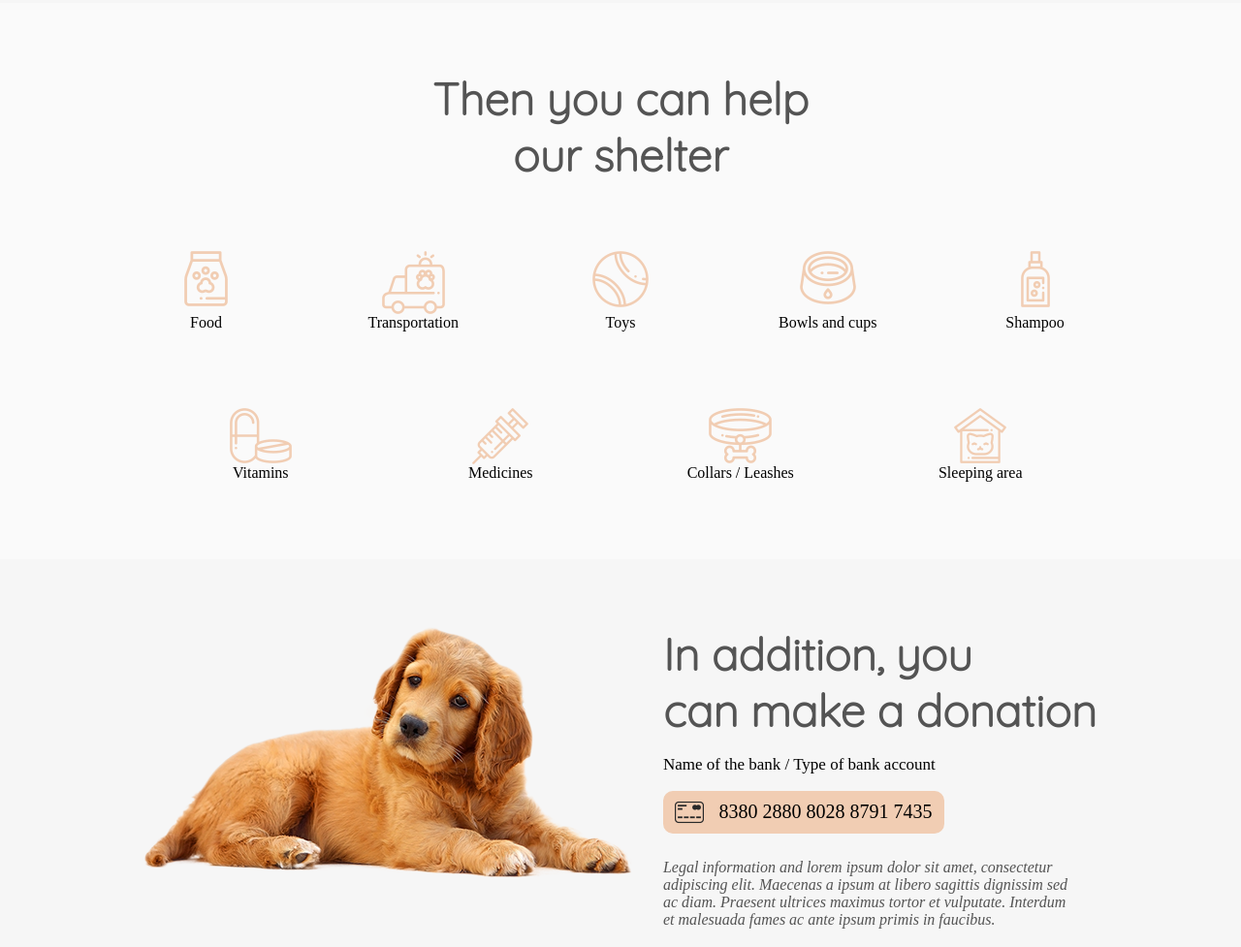
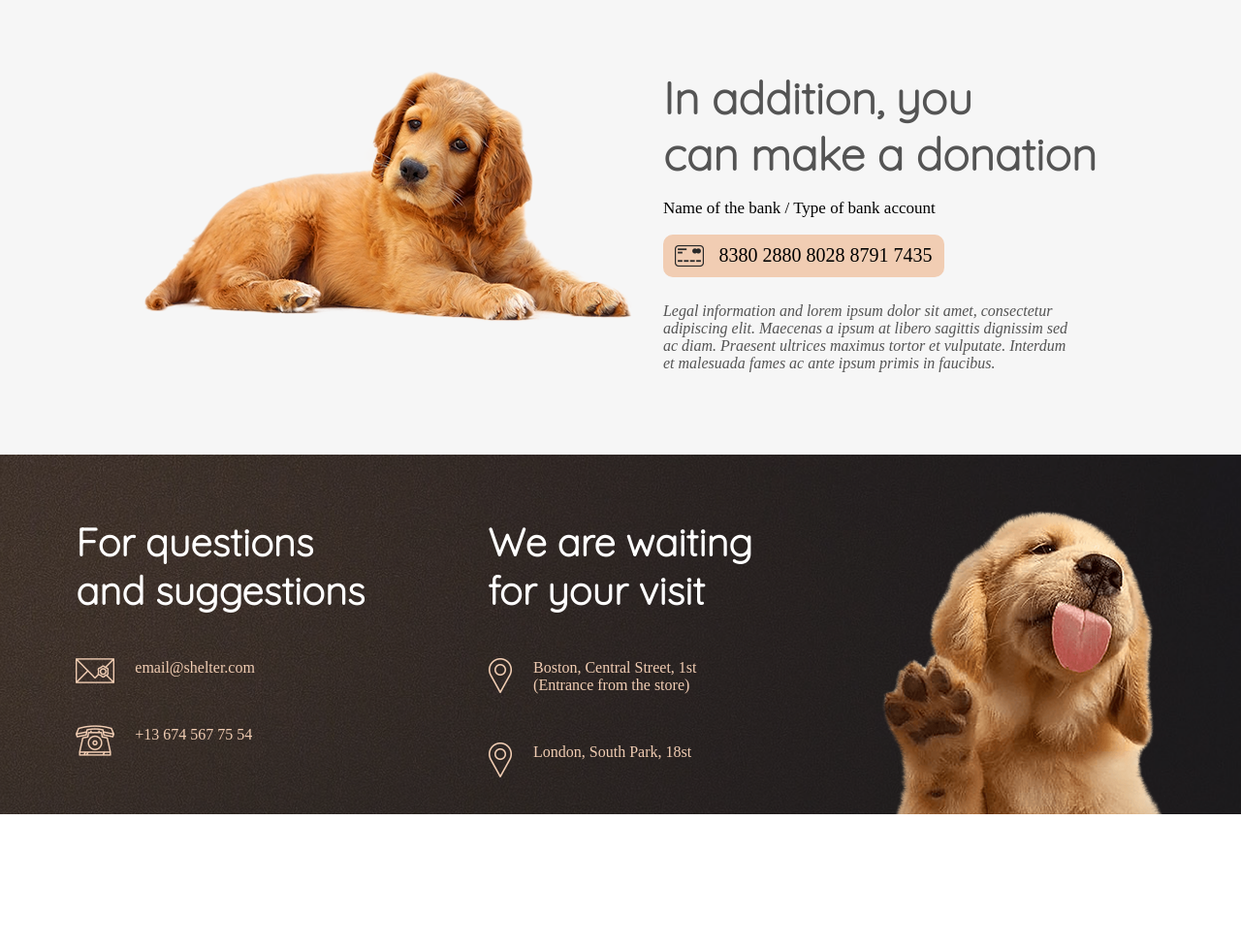
Before and after one commit to torioyoshiko/animal-shelter, a plain HTML site: page index.html in a window 1280 px wide. Shown: the part 2143-3120 px from the top of the page at 97% size. After the commit the page ends 2983 px from the top, so only its background shows below. Drawn offline with Linux system fonts and the light colour scheme.

Commit message:
Fix paddigns

```diff
--- a/css/main-style.css
+++ b/css/main-style.css
@@ -362,7 +362,7 @@ body {
 }
 
 .donation-info {
-    font-family: Georgia regular;
+    font-family: Georgia regular, serif;
     font-size: 17px;
 }
 
@@ -477,11 +477,7 @@ body {
 @media screen and (max-width: 800px) {
     .header-container {
         width: 100%;
-    }
-
-    .header-top,
-    .first-text-block {
-        margin-left: 10px;
+        padding-left: 30px;
     }
 
     .first-text-block h2 {
@@ -490,6 +486,10 @@ body {
 
     .first-text-block p {
         font-size: 20px;
+    }
+
+    .about-img {
+        margin: 0;
     }
 }
 
@@ -616,11 +616,7 @@ body {
     .main-nav {
         width: 300px;
         flex-wrap: nowrap;
-<<<<<<< HEAD
-        padding-bottom: 55px;
-=======
         padding-bottom: 70px;
->>>>>>> adf44c96e4133f2de0f4eace21d289ab82cee867
     }
 }
 
@@ -628,8 +624,6 @@ body {
     .main-nav li{
         font-size: 21px;
     }
-<<<<<<< HEAD
-=======
 }
 
 @media screen and (max-width: 1250px){
@@ -637,5 +631,4 @@ body {
         flex-wrap: nowrap;
         margin-right: 0;
     }
->>>>>>> adf44c96e4133f2de0f4eace21d289ab82cee867
 }
--- a/index.html
+++ b/index.html
@@ -97,53 +97,6 @@
     </div>
 
 
-    <div class="help-shelter">
-        <div class="container">
-            <h2 class="section-title">Then you can help<br>our shelter</h2>
-            <div class="five-help">
-                <div class="block-item">
-                <img src="img/help/food.png">
-                    Food
-                </div>
-            <div class="block-item">
-                <img src="img/help/ambulance.png">
-                Transportation
-            </div>
-            <div class="block-item">
-                <img src="img/help/ball.png">
-                Toys
-            </div>
-            <div class="block-item">
-                <img src="img/help/bowl.png">
-                Bowls and cups
-            </div>
-            <div class="block-item">
-                <img src="img/help/shampoo.png">
-                Shampoo
-            </div>
-            </div>
-            <div class="four-help">
-            <div class="block-item">
-                <img src="img/help/pills.png">
-                Vitamins
-            </div>
-            <div class="block-item">
-                <img src="img/help/medicines.png">
-                Medicines
-            </div>
-            <div class="block-item">
-                <img src="img/help/collars.png">
-                Collars / Leashes
-            </div>
-            <div class="block-item">
-                    <img src="img/help/home.png">
-                Sleeping area
-            </div>
-            </div>
-        </div>
-    </div>
-
-
     <div class="donation">
         <div class="container">
             <div class="donation">
```
